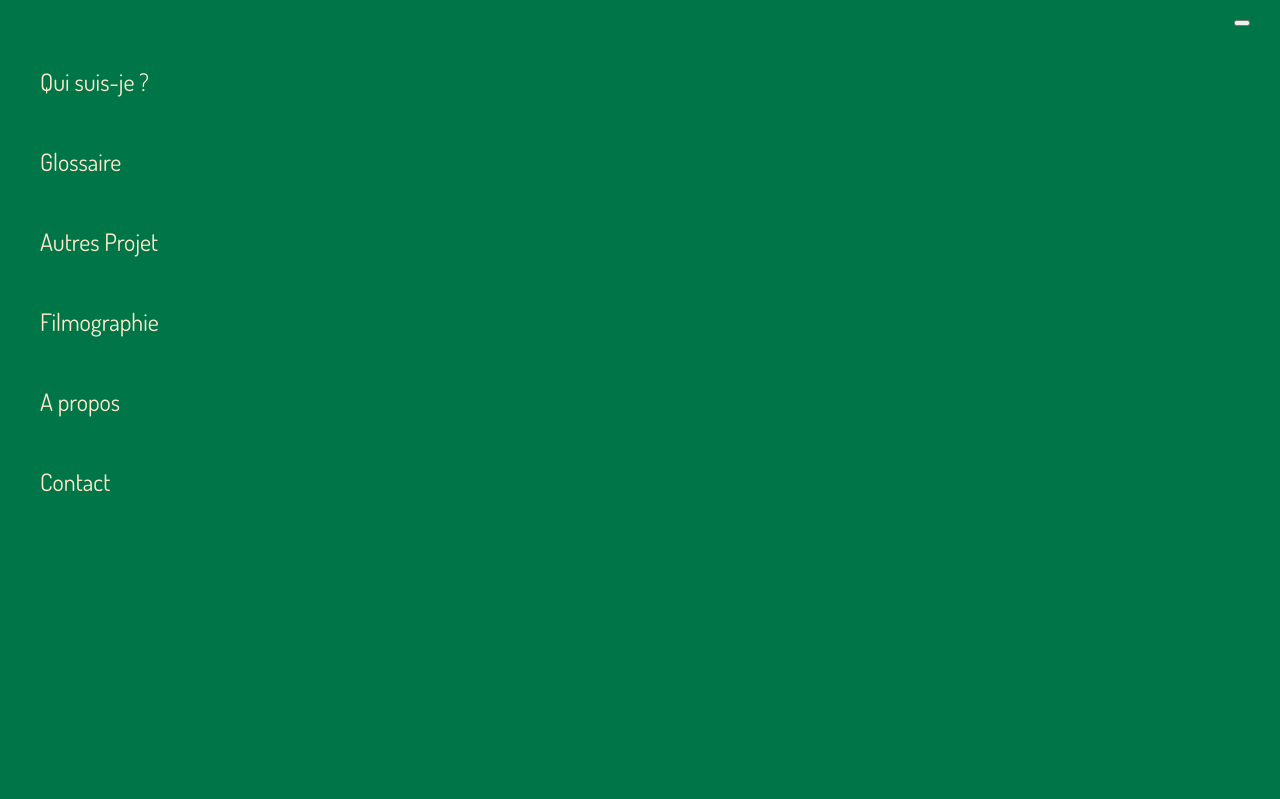
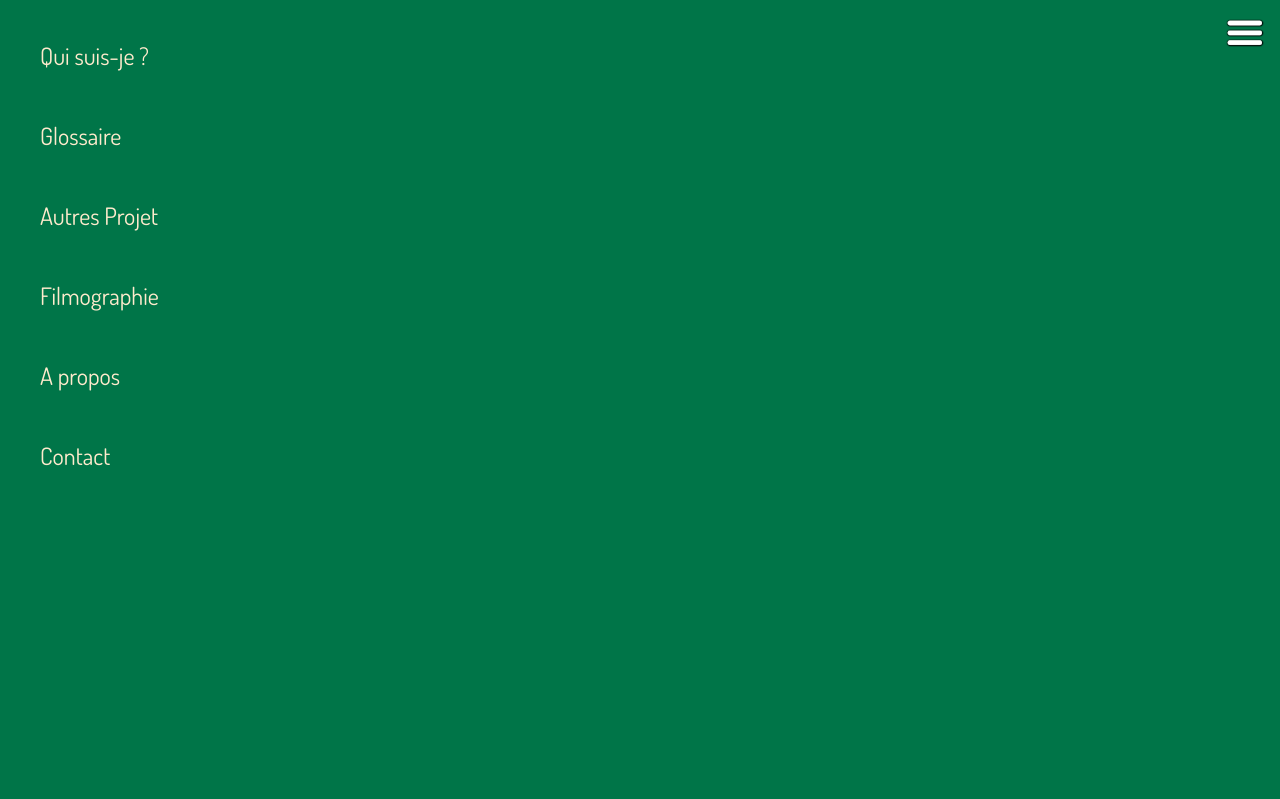
Before and after one commit to MMI-SAE-105/2022-sae105-projet-Kujundzic-Minel, a plain HTML site: page index.html in a window 1280 px wide. Both pictures are taken after a click on the button 1242 px from the left and 23 px from the top of the page. Shown: the top 799 px of the page. Drawn offline with nearby package versions, Linux system fonts and the light colour scheme.

Commit message:
mise en place du bouton menu

```diff
--- a/index.html
+++ b/index.html
@@ -18,11 +18,11 @@
 
         <div>
             <button class="header__btn" @click="open = ! open">
-                <span></span>
+                <img src="src/image/menu_icon.png" alt="icon menu">
             </button>
             <nav class="header__nav" x-show="open">
                 <button class="header__nav--btn" @click="open = ! open">
-                    <span></span>
+                    <img src="src/image/menu_icon.png" alt="icon menu">
                 </button>
                 <ul class="header__nav--ul">
                     <li class="header__nav--item1"><a href="html_francais/quisuisje.html">Qui suis-je ?</a></li>
--- a/src/css/layout/header.css
+++ b/src/css/layout/header.css
@@ -8,18 +8,29 @@
 
 .logo {
     display: block;
-    width: 40px;
-    padding: 10px 0 10px 10px;
+    width:40px;
+    padding: 15px 0 10px 10px;
 }
 
 .header__nav--btn {
     display: block;
-    margin: 20px 30px 0 auto;
+    margin: 10px 10px 0 10px;
+    width: 50px;
+    height: 50px;
+    background-color: #007548;
+    border: none;
+    right: 0px;
+    position: fixed;
+    align-items: flex-end;
 }
 
   .header__btn {
     display: block;
-    margin: 20px 30px 0 auto;
+    margin: 10px 10px 0 10px;
+    width: 50px;
+    height: 50px;
+    background-color: #007548;
+    border: none;
  }
 
   .header__nav {
@@ -32,6 +43,7 @@
     overflow: hidden;
     z-index: 20;
 }
+
 
   .header__nav--ul li {
     font-family: var(--dosis);
```
Also changed, not shown: src/image/menu_icon.png (added).
